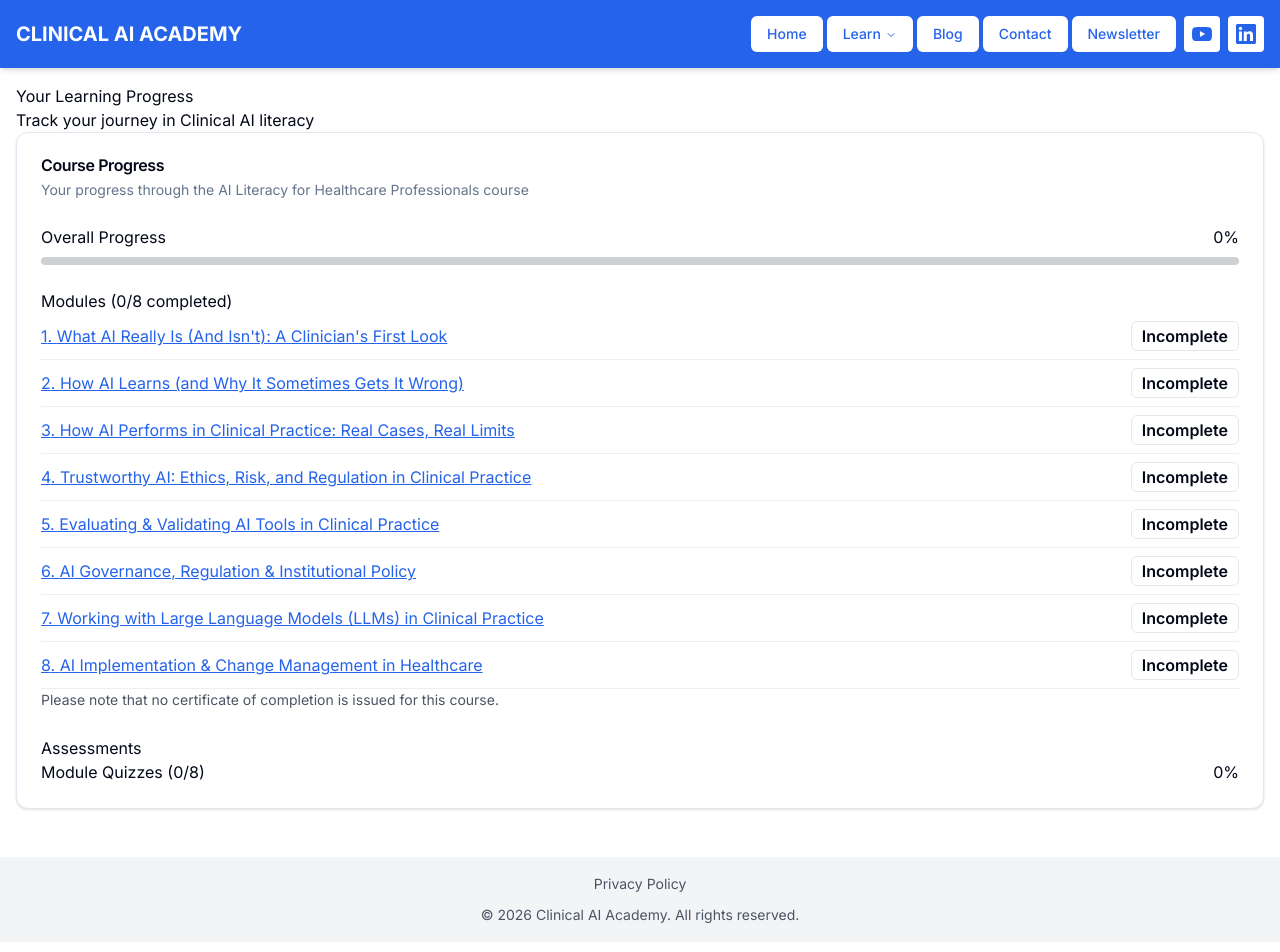
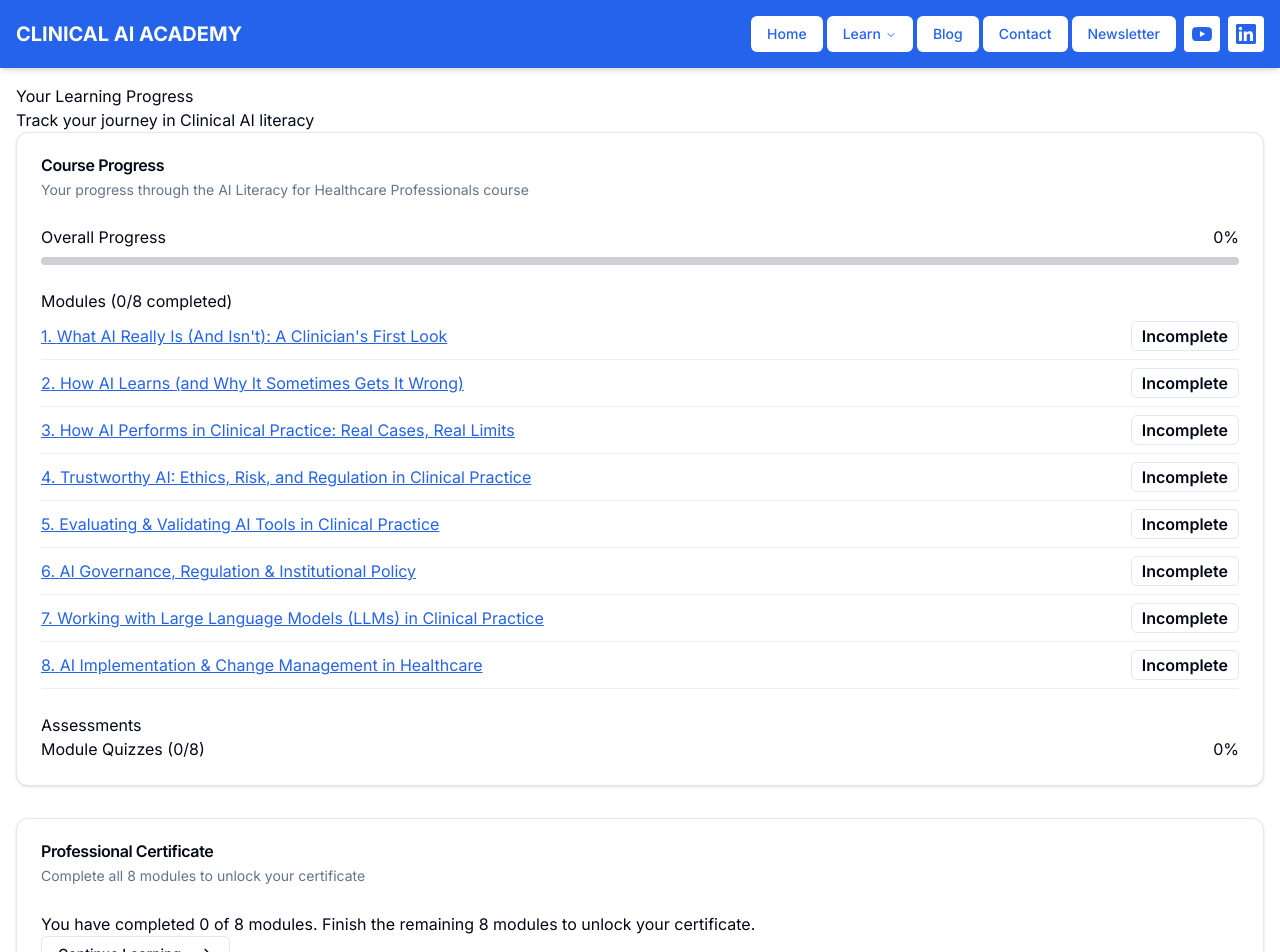
Before and after one commit to anazz-dev/ai-healthcare-learn, a Next.js app: page /progress in a window 1280 px wide. Shown: the top 952 px of the page. Built offline with nearby package versions, Linux system fonts and the light colour scheme.

Commit message:
bring back certificates

```diff
--- a/src/app/modules/page.tsx
+++ b/src/app/modules/page.tsx
@@ -137,12 +137,6 @@ export default function ModulesPage() {
         </p>
       </div>
 
-      <div className="bg-gray-50 rounded-xl p-6 mb-10">
-      <p className="text-gray-600 text-sm leading-relaxed">
-      <strong>Note:</strong> No certificate of completion is issued for this course.
-      </p>
-      </div>
-
       {/* Progress Bar */}
       {completedCount > 0 && (
         <div className="mb-8 bg-white border border-gray-200 rounded-xl p-5">
--- a/src/app/progress/page.tsx
+++ b/src/app/progress/page.tsx
@@ -11,6 +11,9 @@ import {
 } from '@/components/ui/card';
 import { Badge } from '@/components/ui/badge';
 import { Progress } from '@/components/ui/progress';
+import { Button } from '@/components/ui/button';
+import { ArrowRight } from 'lucide-react';
+import UnifiedEmailForm from '@/components/UnifiedEmailForm';
 
 const ALL_MODULES = [
   { id: 'module-1', title: "What AI Really Is (And Isn't): A Clinician's First Look" },
@@ -27,6 +30,8 @@ const TOTAL_MODULES = ALL_MODULES.length;
 
 export default function ProgressPage() {
   const [completionStatus, setCompletionStatus] = useState<Record<string, boolean>>({});
+  const [showCertForm, setShowCertForm] = useState(false);
+  const [certOpened, setCertOpened] = useState(false);
 
   useEffect(() => {
     const storedProgress = localStorage.getItem('aiHealthcareProgress');
@@ -44,12 +49,23 @@ export default function ProgressPage() {
 
   const completedCount = ALL_MODULES.filter(m => completionStatus[m.id]).length;
   const overallProgress = Math.round((completedCount / TOTAL_MODULES) * 100);
+  const allModulesComplete = completedCount === TOTAL_MODULES;
+
+  const handleCertificateSubmit = (data: { name: string; email: string }) => {
+    const slug = encodeURIComponent(
+      data.name.trim().toLowerCase().replace(/\s+/g, '-')
+    );
+    window.open(`/certificate/${slug}`, '_blank', 'noopener,noreferrer');
+    setCertOpened(true);
+    setShowCertForm(false);
+  };
 
   return (
     <div>
       <h1>Your Learning Progress</h1>
       <p>Track your journey in Clinical AI literacy</p>
 
+      {/* ── Progress overview ── */}
       <Card>
         <CardHeader>
           <CardTitle>Course Progress</CardTitle>
@@ -92,10 +108,6 @@ export default function ProgressPage() {
             ))}
           </div>
 
-          <p className="text-gray-600 text-sm leading-relaxed">
-          Please note that no certificate of completion is issued for this course.
-          </p>
-
           <div style={{ marginTop: '1.5rem' }}>
             <h3>Assessments</h3>
             <div style={{ display: 'flex', justifyContent: 'space-between' }}>
@@ -105,6 +117,102 @@ export default function ProgressPage() {
           </div>
         </CardContent>
       </Card>
+
+      {/* ── Certificate section ── */}
+      <Card style={{ marginTop: '2rem' }}>
+        <CardHeader>
+          <CardTitle>Professional Certificate</CardTitle>
+          <CardDescription>
+            {allModulesComplete
+              ? 'Your certificate is ready — enter your details below to generate it'
+              : `Complete all ${TOTAL_MODULES} modules to unlock your certificate`}
+          </CardDescription>
+        </CardHeader>
+        <CardContent>
+          {/* Modules not yet complete */}
+          {!allModulesComplete && (
+            <div>
+              <p>
+                You have completed {completedCount} of {TOTAL_MODULES} modules.
+                Finish the remaining{' '}
+                {TOTAL_MODULES - completedCount} module
+                {TOTAL_MODULES - completedCount !== 1 ? 's' : ''} to unlock your certificate.
+              </p>
+              <Link href="/modules">
+                <Button variant="outline">
+                  Continue Learning <ArrowRight style={{ marginLeft: '0.5rem' }} />
+                </Button>
+              </Link>
+            </div>
+          )}
+
+          {/* All complete — initial CTA */}
+          {allModulesComplete && !showCertForm && !certOpened && (
+            <div>
+              <h3>Congratulations — all 8 modules complete!</h3>
+              <p>
+                Generate your free verified certificate of completion. Enter your
+                details and it will open instantly in a new tab.
+              </p>
+              <Button
+                onClick={() => setShowCertForm(true)}
+                className="bg-blue-600 hover:bg-blue-700 text-white px-8 py-3"
+              >
+                Get My Certificate
+              </Button>
+            </div>
+          )}
+
+          {/* Email / consent form */}
+          {allModulesComplete && showCertForm && (
+            <div style={{ maxWidth: '480px' }}>
+              <p style={{ fontSize: '0.9rem', color: '#555', marginBottom: '1.25rem' }}>
+                Your name will appear on the certificate exactly as you enter it.
+                We'll also add you to our mailing list — you can opt out at any time.
+              </p>
+              <UnifiedEmailForm
+                purpose="certificate"
+                onSubmit={handleCertificateSubmit}
+                title="Generate Your Certificate"
+                description="Enter your details below. Your certificate will open in a new tab immediately after submission."
+                buttonText="Generate My Certificate"
+              />
+              <button
+                type="button"
+                onClick={() => setShowCertForm(false)}
+                style={{
+                  marginTop: '0.75rem',
+                  background: 'none',
+                  border: 'none',
+                  cursor: 'pointer',
+                  color: '#666',
+                  textDecoration: 'underline',
+                  fontSize: '0.85rem',
+                }}
+              >
+                Cancel
+              </button>
+            </div>
+          )}
+
+          {/* Certificate already opened */}
+          {certOpened && (
+            <div>
+              <p>
+                <strong>Your certificate has opened in a new tab.</strong>{' '}
+                If a pop-up blocker prevented it, allow pop-ups for this site and{' '}
+                <button
+                  onClick={() => { setCertOpened(false); setShowCertForm(true); }}
+                  style={{ background: 'none', border: 'none', cursor: 'pointer', color: '#2563eb', textDecoration: 'underline', padding: 0 }}
+                >
+                  try again
+                </button>
+                .
+              </p>
+            </div>
+          )}
+        </CardContent>
+      </Card>
     </div>
   );
 }
```
Also changed, not shown: 1 other file (tests, documents, lock files or other folders).
